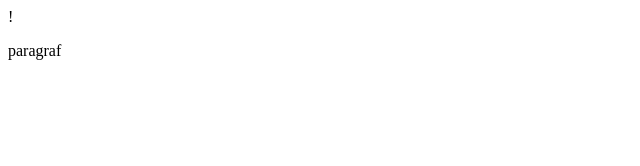
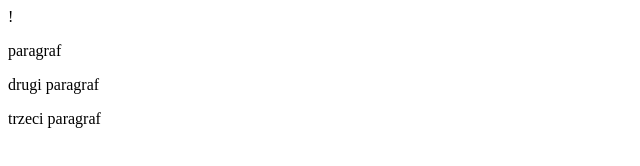
Before and after one commit to anecia/git-repo, a plain HTML site: page index.html in a window 1280 px wide. Shown: the whole page, without its empty margins (0-640 px from the left). Drawn offline with Linux system fonts and the light colour scheme.

Commit message:
trzeci paragraf

```diff
--- a/index.html
+++ b/index.html
@@ -7,5 +7,7 @@
 </head>
 <body>
     <p>paragraf</p>
+    <p>drugi paragraf</p>
+    <p>trzeci paragraf</p>
 </body>
 </html>
```
